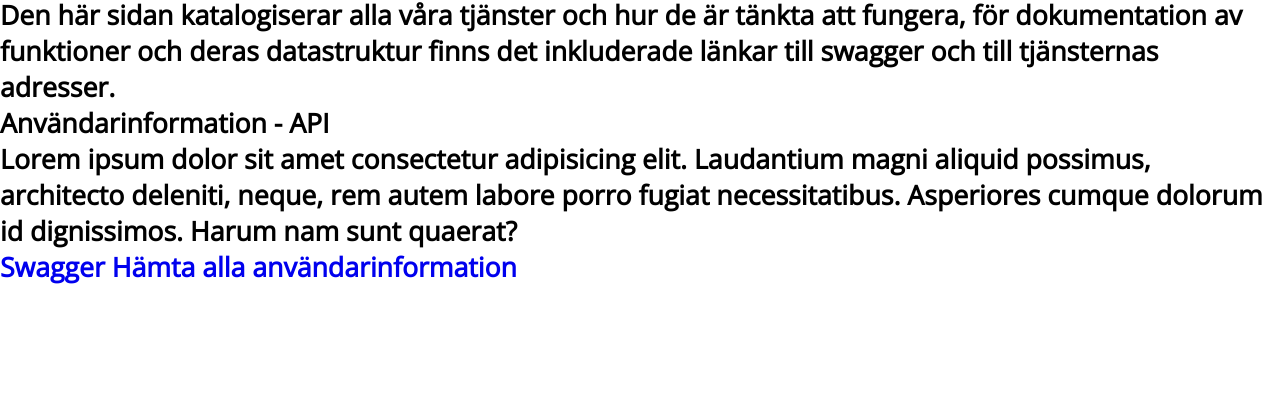
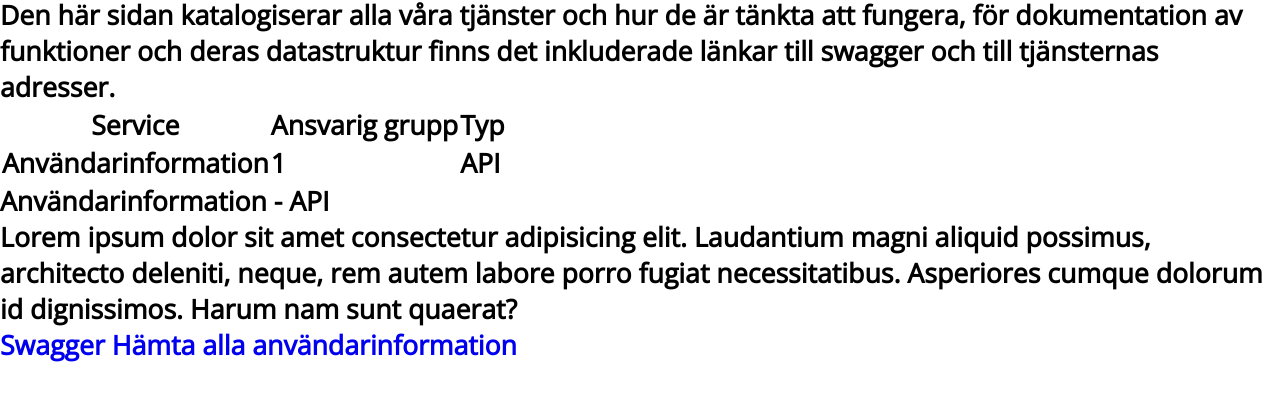
Before and after one commit to VERTIGOJACK/SOS100-SOA-Service-Registry, a plain HTML site: page index.html in a window 1280 px wide. Shown: the part 39-440 px from the top of the page. Drawn offline with nearby package versions, Linux system fonts and the light colour scheme.

Commit message:
template for service registry

```diff
--- a/index.html
+++ b/index.html
@@ -8,13 +8,29 @@
     <link rel="stylesheet" href="style.css" />
   </head>
   <body>
-    <section>
+    <section class="main-container">
+      <section class="head">
         <h1>SOS100 - SOA service registry</h1>
         <p>
-        Den här sidan katalogiserar alla våra tjänster och hur de är tänkta att
-        fungera, för dokumentation av funktioner och deras datastruktur finns
-        det inkluderade länkar till swagger och till tjänsternas adresser.
+          Den här sidan katalogiserar alla våra tjänster och hur de är tänkta
+          att fungera, för dokumentation av funktioner och deras datastruktur
+          finns det inkluderade länkar till swagger och till tjänsternas
+          adresser.
         </p>
+      </section>
+      <section class="index">
+        <table>
+          <tr>
+            <th>Service</th>
+            <th>Ansvarig grupp</th>
+            <th>Typ</th>
+          </tr>
+          <tr>
+            <td>Användarinformation</td>
+            <td>1</td>
+            <td>API</td>
+          </tr>
+        </table>
       </section>
       <section class="service">
         <h1>Användarinformation - API</h1>
@@ -29,5 +45,6 @@
           >Hämta alla användarinformation</a
         >
       </section>
+    </section>
   </body>
 </html>
--- a/style.css
+++ b/style.css
@@ -22,3 +22,9 @@
   --DarkGreen: #3f5946;
   --Tan: #f2f2ed;
 }
+
+.container {
+    display: flex;
+    flex-direction: column;
+
+}
```
Lines whose indentation alone changed are shown as unchanged.
